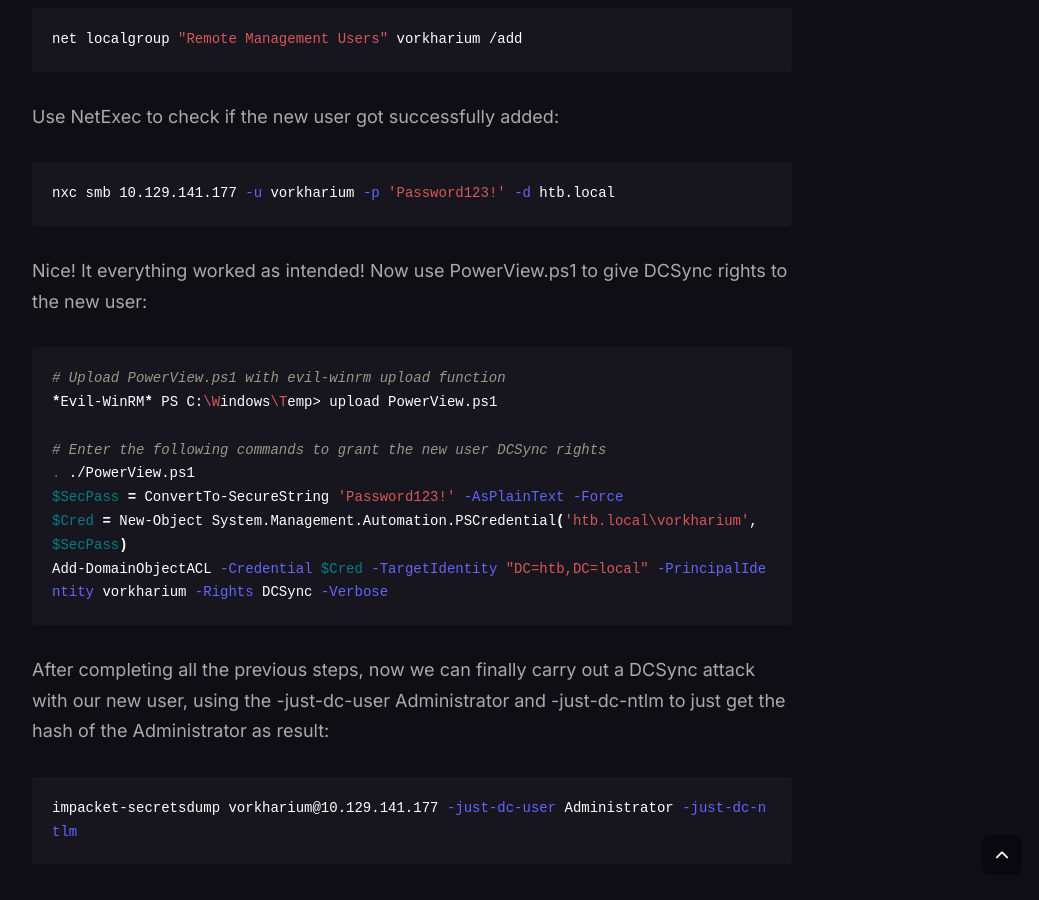
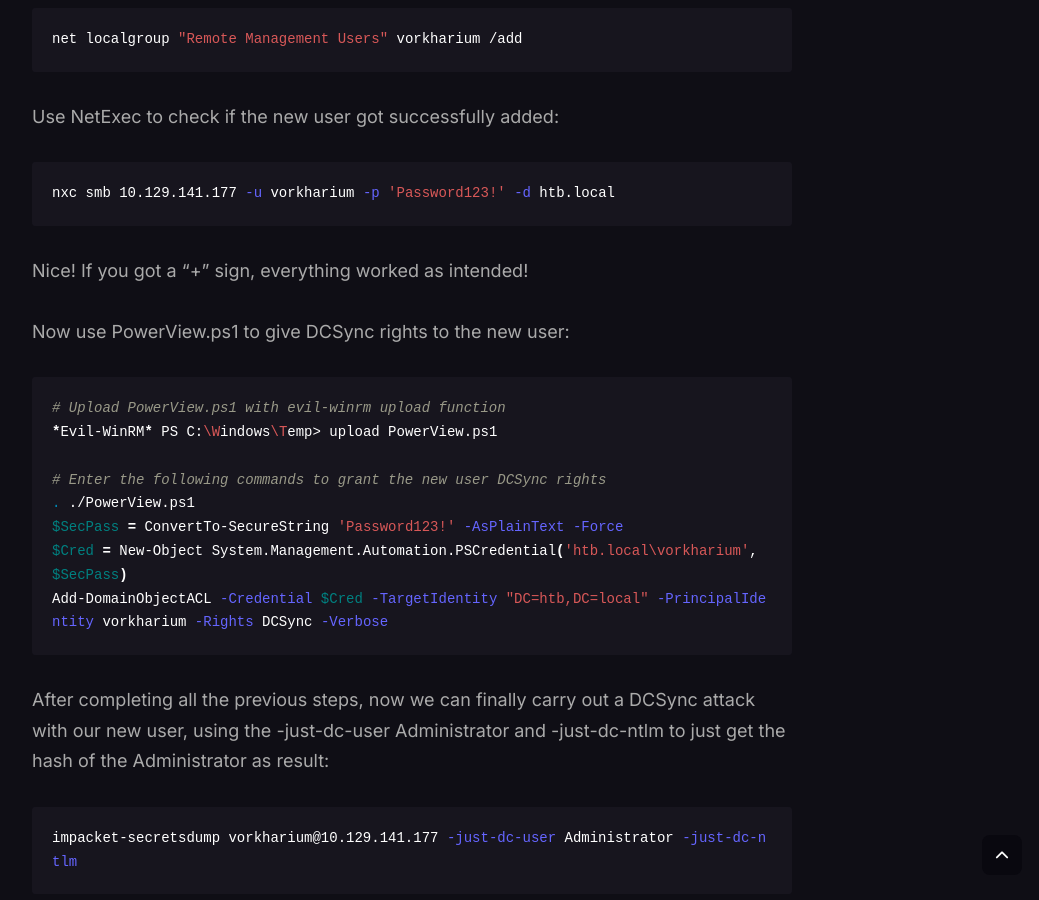
Before and after one commit to Vorkharium/vorkharium.github.io, a Jekyll site: the page built from _posts/2024-11-09-HTB-Forest-Write-up.md, in a window 1280 px wide and 900 px high, scrolled down 8875 px. Shown: the whole window, without its empty margins (228-1267 px from the left). Built offline with Jekyll 4.4.1, drawn with Linux system fonts in a browser that asks for light colours.

Commit message:
Update 2024-11-09-HTB-Forest-Write-up.md

````diff
--- a/_posts/2024-11-09-HTB-Forest-Write-up.md
+++ b/_posts/2024-11-09-HTB-Forest-Write-up.md
@@ -275,7 +275,8 @@
 ```shell
 nxc smb 10.129.141.177 -u vorkharium -p 'Password123!' -d htb.local
 ```
-Nice! It everything worked as intended!
+Nice! If you got a "+" sign, everything worked as intended!
+
 Now use PowerView.ps1 to give DCSync rights to the new user:
 
 ```shell
````
